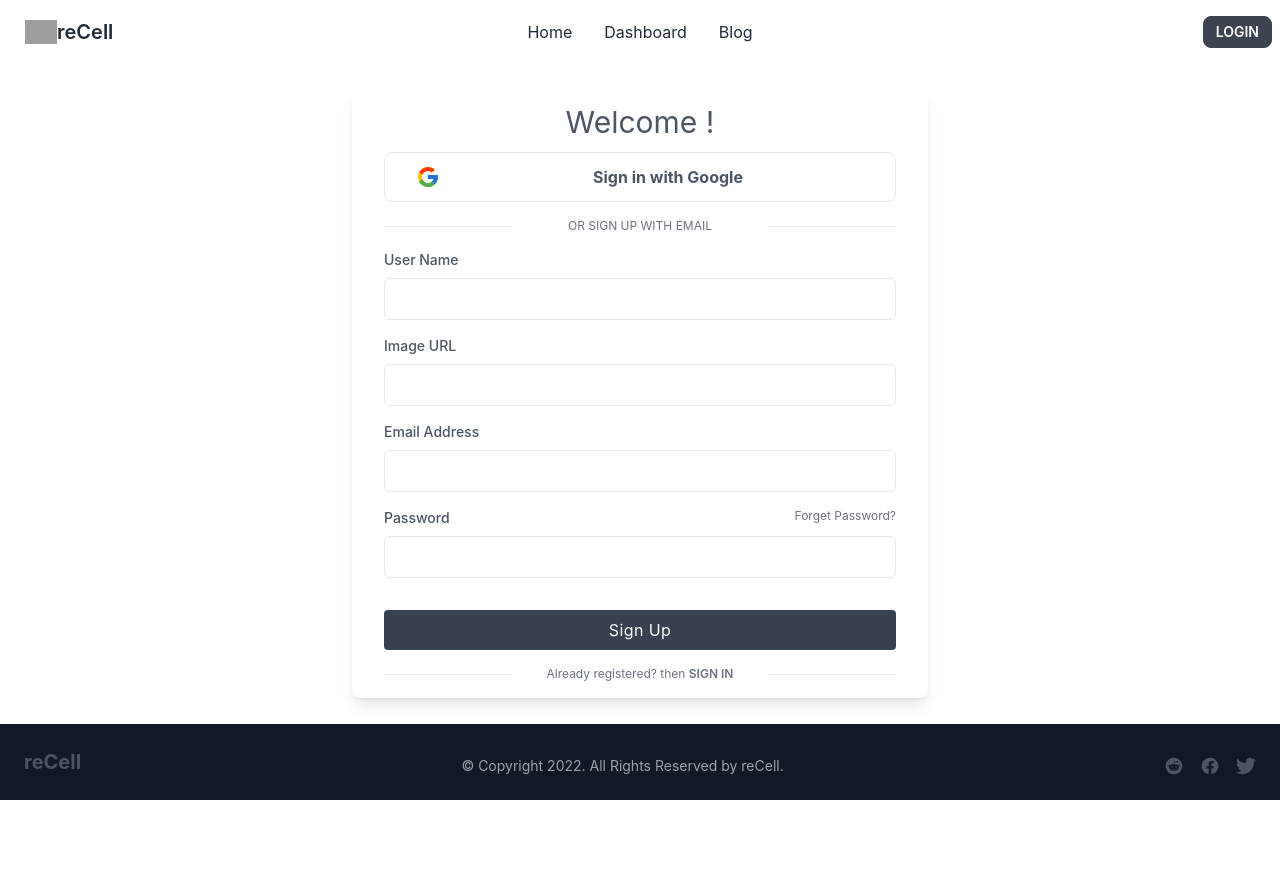
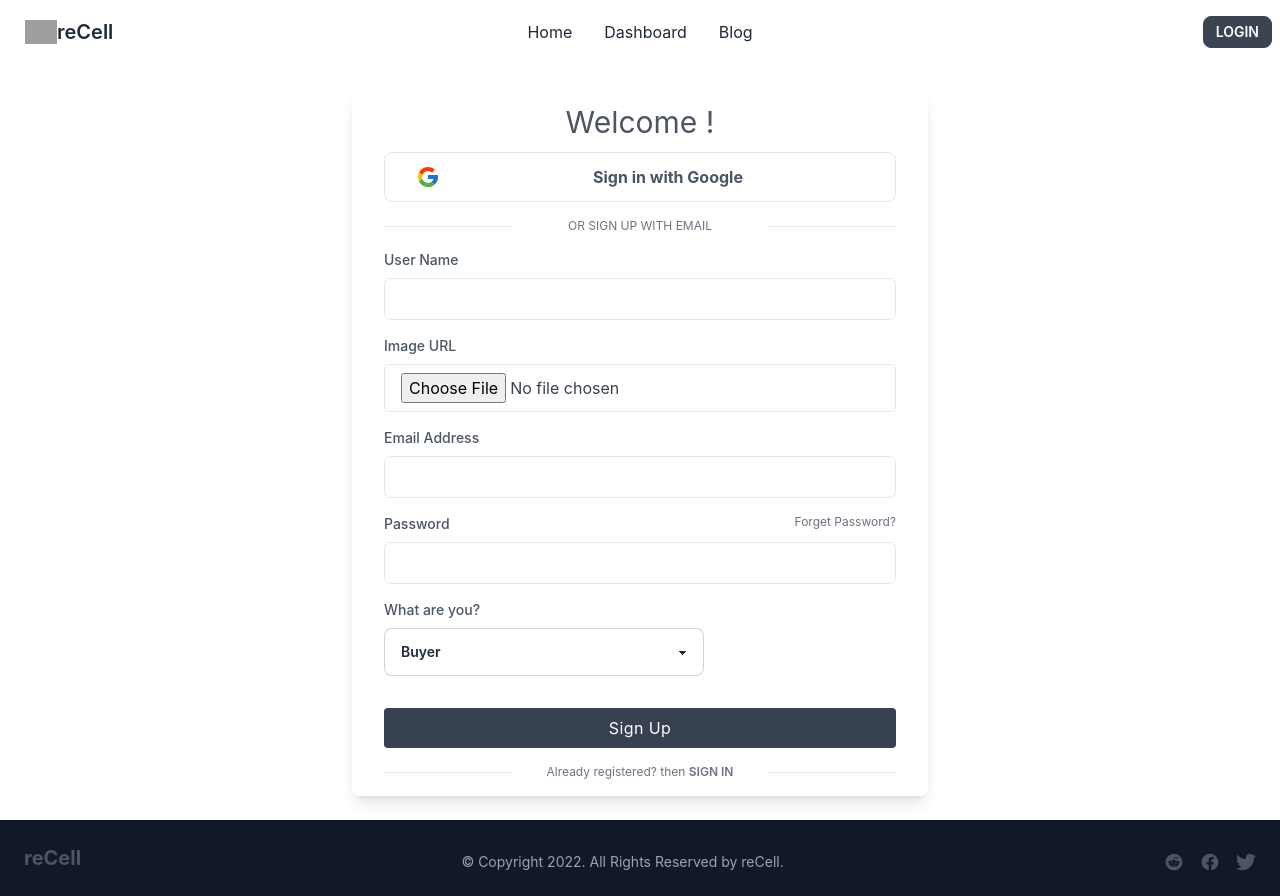
Before and after one commit to raf1n/re-cell-client, a React (Create React App) app: page /register in a window 1280 px wide. Before the commit the page ends 800 px from the top, so only its background shows below. Built offline with nearby package versions, Linux system fonts and the light colour scheme; no server answers; grey boxes are pictures that could not be loaded.

Commit message:
registration-authentication-with-save-user-to-db-added

```diff
--- a/package.json
+++ b/package.json
@@ -7,6 +7,7 @@
     "@testing-library/jest-dom": "^5.16.5",
     "@testing-library/react": "^13.4.0",
     "@testing-library/user-event": "^13.5.0",
+    "axios": "^1.2.0",
     "daisyui": "^2.42.0",
     "firebase": "^9.14.0",
     "react": "^18.2.0",
--- a/src/Api/users.js
+++ b/src/Api/users.js
@@ -8,6 +8,6 @@ export const saveUser = (userInfo) => {
   })
     .then((res) => res.json())
     .then((data) => {
-      console.log("saveuser", data);
+      console.log(data);
     });
 };
--- a/src/Pages/Authentication/Register/Register.js
+++ b/src/Pages/Authentication/Register/Register.js
@@ -5,34 +5,79 @@ import { saveUser } from "../../../Api/users";
 import { AuthContext } from "../../../Contexts/AuthProvider/AuthProvider";
 
 const Register = () => {
+  const imageBBKey = process.env.REACT_APP_imgbb_api_key;
   const [error, setError] = useState();
-  const { createUser, logOut, updateUser, loading, googleLogin } =
-    useContext(AuthContext);
+  const { createUser, updateUser, googleLogin } = useContext(AuthContext);
   const handleGoogleSignIn = () => {
+    setError("");
     googleLogin()
       .then((result) => {
         const user = result.user;
         toast.success("Registraion Successfull!");
         console.log(user);
-        const currentUser = {
+        const currentUserInfo = {
           userEmail: user?.email,
           userName: user?.displayName,
           userAvatar: user?.photoURL,
-          role: "buyer",
+          role: "Buyer",
         };
-        saveUser(currentUser);
-        console.log(currentUser);
+        saveUser(currentUserInfo);
       })
       .catch((err) => {
         setError(err.message);
         console.error(err.message);
       });
   };
+  const handleRegistration = (e) => {
+    e.preventDefault();
+    setError("");
+    const name = e.target.name.value;
+    const image = e.target.imageURL.files[0];
+    console.log(image);
+    const email = e.target.email.value;
+    const password = e.target.password.value;
+    const role = e.target.role.value;
+
+    const formData = new FormData();
+    formData.append("image", image);
+    console.log(formData);
+    fetch(`https://api.imgbb.com/1/upload?key=${imageBBKey}`, {
+      method: "POST",
+      body: formData,
+    })
+      .then((res) => res.json())
+      .then((data) => {
+        console.log(data);
+        if (data?.success) {
+          createUser(email, password)
+            .then((result) => {
+              const user = result.user;
+              console.log(user);
+              const userProfile = {
+                displayName: name,
+                photoURL: data?.data?.url,
+              };
+              updateUser(userProfile).then(() => {
+                const currentUserInfo = {
+                  userEmail: user?.email,
+                  userName: user?.displayName,
+                  userAvatar: user?.photoURL,
+                  role: role,
+                };
+                saveUser(currentUserInfo);
+                e.target.reset();
+              });
+            })
+            .catch((err) => {
+              setError(err.message);
+            });
+        }
+      });
+  };
   return (
     <div className="flex w-full max-w-sm mx-auto overflow-hidden bg-white rounded-lg shadow-lg  lg:max-w-xl my-6">
       <div className="w-full px-6 py-4 md:px-8">
         <p className="text-3xl text-center text-gray-600 ">Welcome !</p>
-
         <Link
           onClick={handleGoogleSignIn}
           className="flex items-center justify-center mt-3 text-gray-600 transition-colors duration-300 transform border rounded-lg hover:bg-gray-50 "
@@ -72,7 +117,7 @@ const Register = () => {
           <span className="w-1/5 border-b lg:w-1/4"></span>
         </div>
 
-        <form>
+        <form onSubmit={handleRegistration}>
           <div className="mt-4">
             <label
               className="block mb-2 text-sm font-medium text-gray-600 "
@@ -96,10 +141,12 @@ const Register = () => {
               Image URL
             </label>
             <input
+              required
+              type="file"
+              id="image"
+              accept="image/*"
               name="imageURL"
-              id="LoggingImageURL"
               className="block w-full px-4 py-2 text-gray-700 bg-white border rounded-md focus:border-blue-400 focus:ring-opacity-40  focus:outline-none focus:ring focus:ring-blue-300"
-              type="text"
             />
           </div>
           <div className="mt-4">
@@ -129,7 +176,6 @@ const Register = () => {
                 Forget Password?
               </Link>
             </div>
-
             <input
               required
               name="password"
@@ -137,6 +183,21 @@ const Register = () => {
               className="block w-full px-4 py-2 text-gray-700 bg-white border rounded-md focus:border-blue-400 focus:ring-opacity-40 focus:outline-none focus:ring focus:ring-blue-300"
               type="password"
             />
+          </div>
+          <div className="mt-4">
+            <label
+              className="block mb-2 text-sm font-medium text-gray-600"
+              htmlFor="LoggingEmailAddress"
+            >
+              What are you?
+            </label>
+            <select
+              name="role"
+              className="select select-bordered select-md w-full max-w-xs"
+            >
+              <option defaultValue>Buyer</option>
+              <option>Seller</option>
+            </select>
           </div>
           <div className="mt-8">
             <button className="w-full px-4 py-2 tracking-wide text-white transition-colors duration-300 transform bg-gray-700 rounded hover:bg-gray-600 focus:outline-none focus:bg-gray-600">
```
Also changed, not shown: 1 other file (tests, documents, lock files or other folders).
